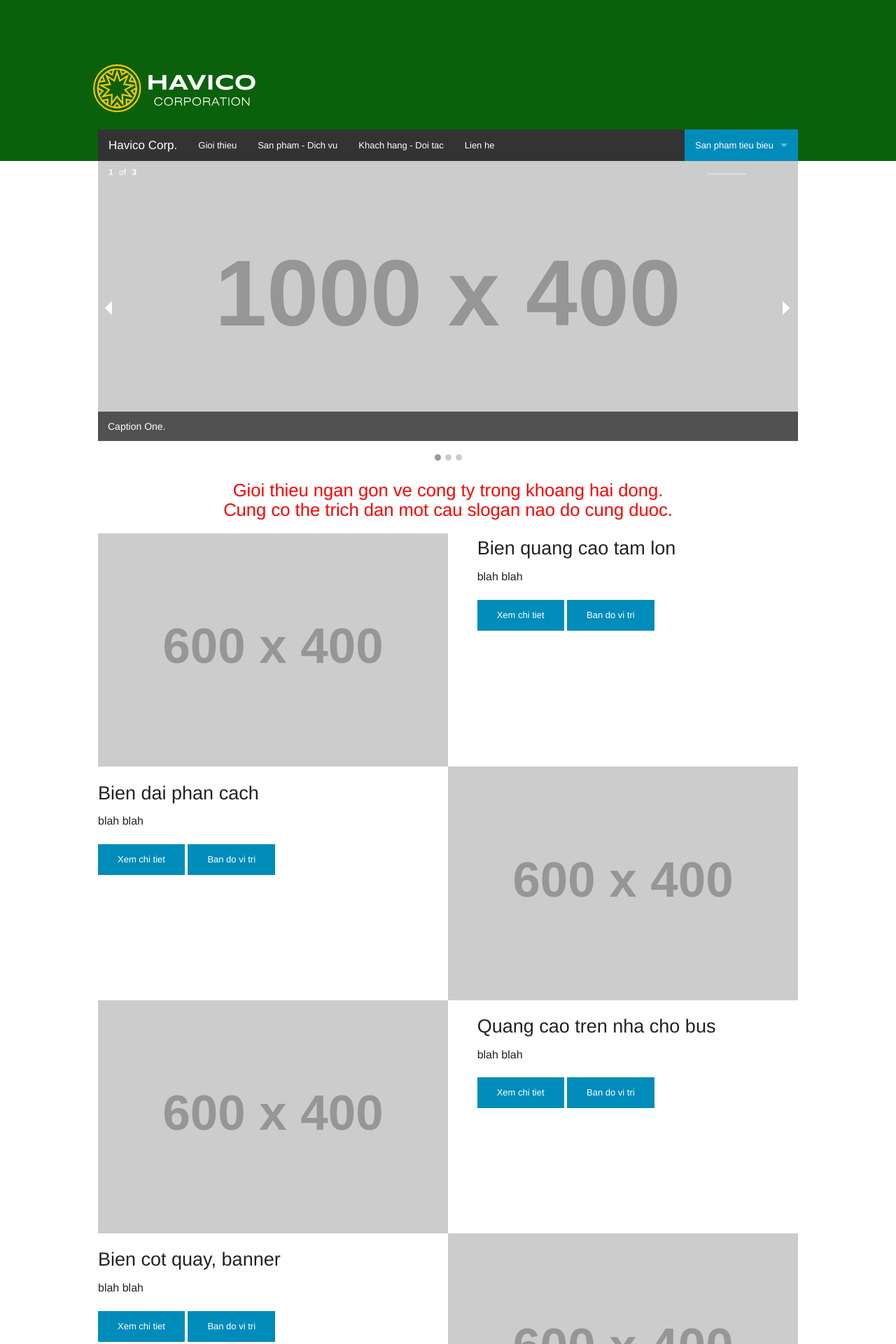
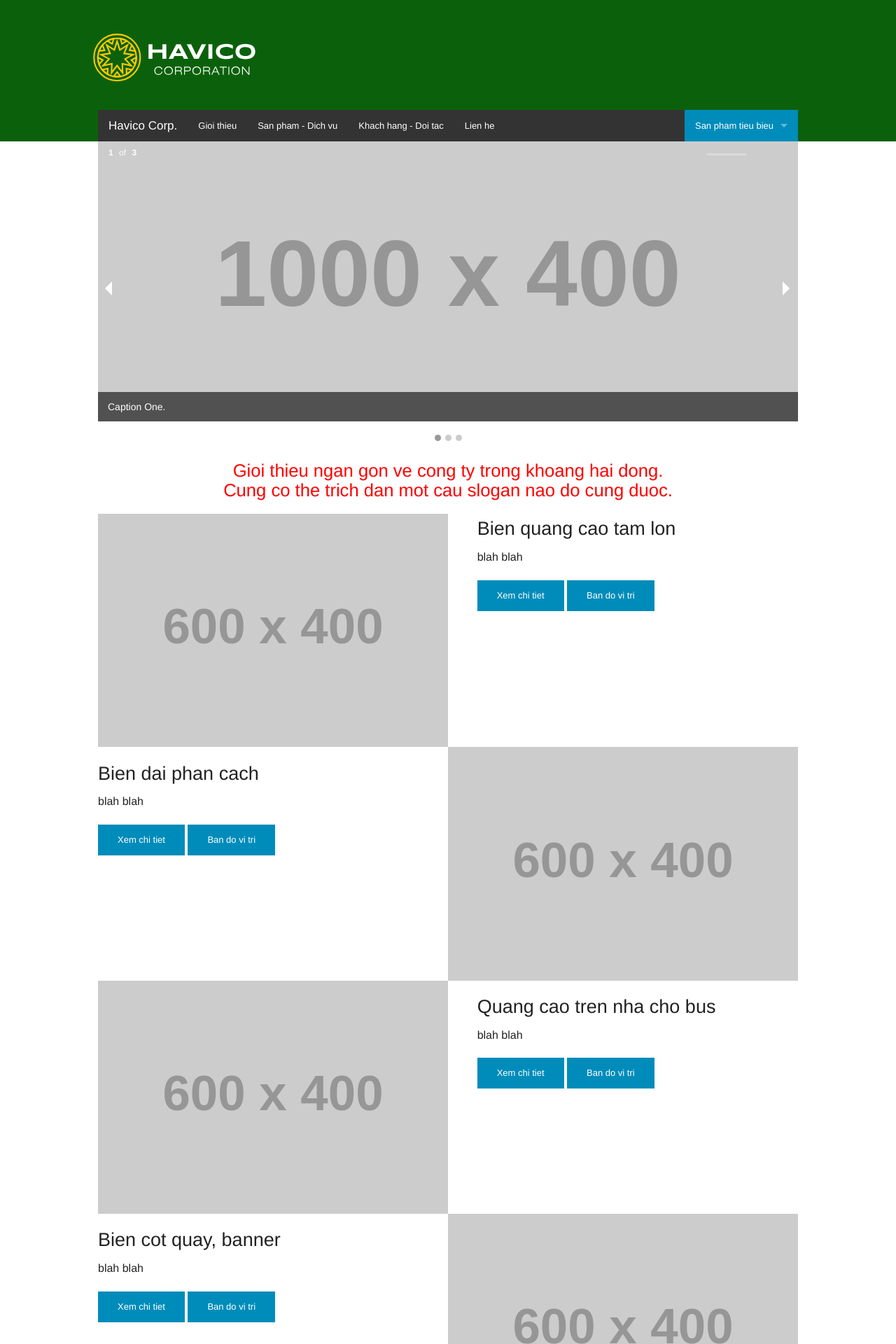
Before and after one commit to haviet/static-on-foundation, a Jekyll site: the page built from index.html, in a window 1280 px wide. Shown: the top 1920 px of the page at 70% size. Built offline with Jekyll 4.4.1, drawn with Linux system fonts in a browser that asks for light colours.

Commit message:
Update custom.css

```diff
--- a/css/custom.css
+++ b/css/custom.css
@@ -1,5 +1,5 @@
-nav {margin-top: 1em;}
-img.hvlogo {width: 280px; margin-top:2em; margin-left: -0.2em;}
+nav {margin-top: 2em;}
+img.hvlogo {width: 280px; margin-top:1em; margin-left: -0.2em;}
 
 p.introtext {text-align:center; line-height:1.1em;}
 p.bigtext {font-size:1.6em; color:red;}
```
